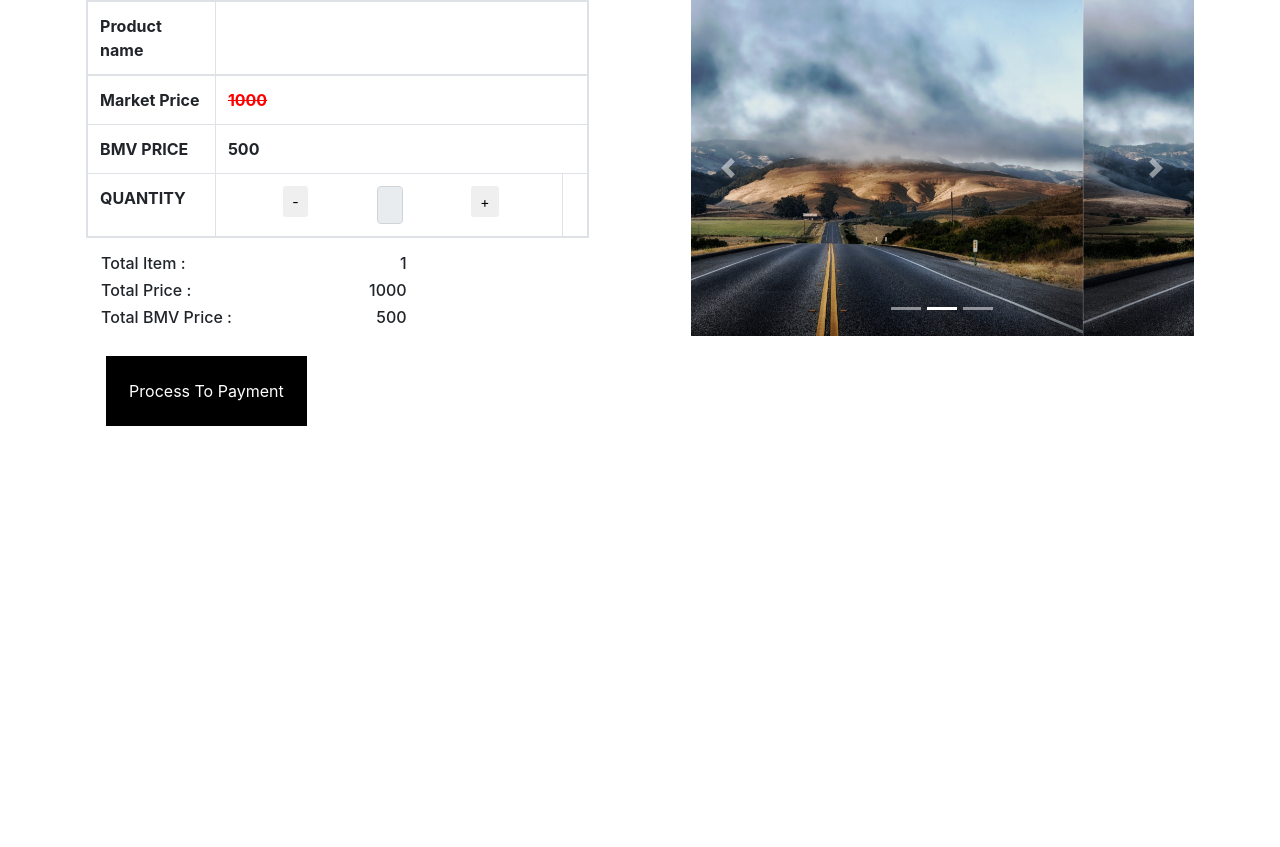
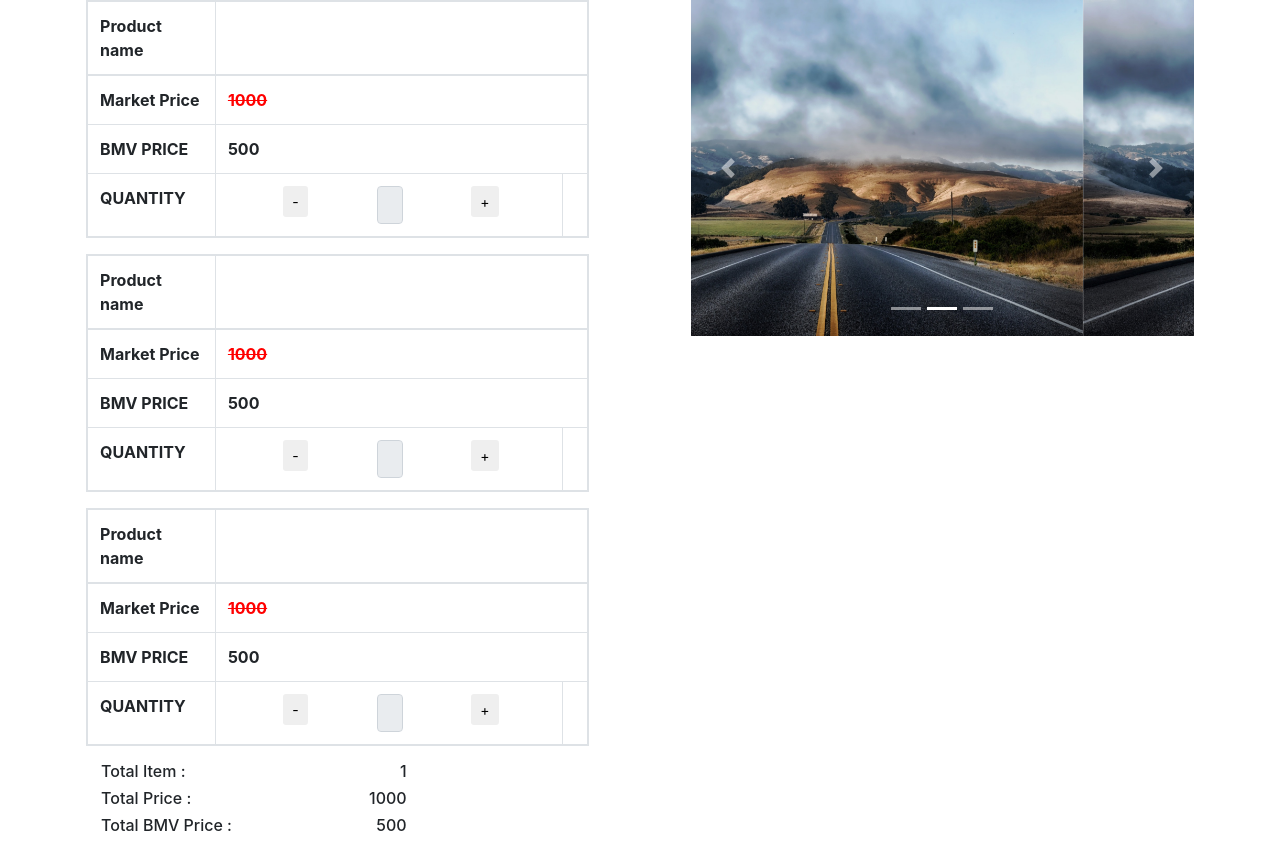
Before and after one commit to nakshCoder/bookVoucher, a plain HTML site: page index.html in a window 1280 px wide. Shown: the top 847 px of the page. Before the commit the page ends 800 px from the top, so only its background shows below. Drawn offline with nearby package versions, Linux system fonts and the light colour scheme.

Commit message:
added some cart

```diff
--- a/index.html
+++ b/index.html
@@ -104,6 +104,142 @@
               </tr>
             </tbody>
           </table>
+
+          <!-- second -->
+          <table class="table table-bordered table table-responsive">
+            <thead>
+              <tr>
+                <th>Product name</th>
+                <th colspan="8"></th>
+              </tr>
+            </thead>
+            <tbody>
+              <tr>
+                <th>Market Price</th>
+                <th colspan="8"><del style="color: red">1000</del></th>
+              </tr>
+              <tr>
+                <th>BMV PRICE</th>
+                <th colspan="8">500</th>
+              </tr>
+              <tr>
+                <th>QUANTITY</th>
+                <th>
+                  <div>
+                    <div class="row">
+                      <div class="col-sm-2">
+                        <input
+                          type="submit"
+                          name="ctl00$ContentPlaceHolder1$CartRepeater$ctl00$btn_decrease"
+                          value="-"
+                          id="ContentPlaceHolder1_CartRepeater_btn_decrease_0"
+                          class="btn btn-sm default"
+                        />
+                      </div>
+                      <div class="col-sm-2">
+                        <input
+                          name="ctl00$ContentPlaceHolder1$CartRepeater$ctl00$txt_qty"
+                          type="text"
+                          value="1"
+                          id="ContentPlaceHolder1_CartRepeater_txt_qty_0"
+                          disabled="disabled"
+                          class="aspNetDisabled form-control"
+                        />
+                      </div>
+                      <div class="col-sm-2">
+                        <input
+                          type="submit"
+                          name="ctl00$ContentPlaceHolder1$CartRepeater$ctl00$btn_increase"
+                          value="+"
+                          id="ContentPlaceHolder1_CartRepeater_btn_increase_0"
+                          class="btn btn-sm default"
+                        />
+                      </div>
+                    </div>
+                  </div>
+                </th>
+                <th>
+                  <a
+                    onclick="return confirm('Are you sure, Do You want to delete');"
+                    id="ContentPlaceHolder1_CartRepeater_btn_delete_0"
+                    title="Delete"
+                    href="javascript:__doPostBack('ctl00$ContentPlaceHolder1$CartRepeater$ctl00$btn_delete','')"
+                  >
+                    <i class="fa fa-2x fa-trash"></i>
+                  </a>
+                </th>
+              </tr>
+            </tbody>
+          </table>
+
+          <!-- third -->
+
+          <table class="table table-bordered table table-responsive">
+            <thead>
+              <tr>
+                <th>Product name</th>
+                <th colspan="8"></th>
+              </tr>
+            </thead>
+            <tbody>
+              <tr>
+                <th>Market Price</th>
+                <th colspan="8"><del style="color: red">1000</del></th>
+              </tr>
+              <tr>
+                <th>BMV PRICE</th>
+                <th colspan="8">500</th>
+              </tr>
+              <tr>
+                <th>QUANTITY</th>
+                <th>
+                  <div>
+                    <div class="row">
+                      <div class="col-sm-2">
+                        <input
+                          type="submit"
+                          name="ctl00$ContentPlaceHolder1$CartRepeater$ctl00$btn_decrease"
+                          value="-"
+                          id="ContentPlaceHolder1_CartRepeater_btn_decrease_0"
+                          class="btn btn-sm default"
+                        />
+                      </div>
+                      <div class="col-sm-2">
+                        <input
+                          name="ctl00$ContentPlaceHolder1$CartRepeater$ctl00$txt_qty"
+                          type="text"
+                          value="1"
+                          id="ContentPlaceHolder1_CartRepeater_txt_qty_0"
+                          disabled="disabled"
+                          class="aspNetDisabled form-control"
+                        />
+                      </div>
+                      <div class="col-sm-2">
+                        <input
+                          type="submit"
+                          name="ctl00$ContentPlaceHolder1$CartRepeater$ctl00$btn_increase"
+                          value="+"
+                          id="ContentPlaceHolder1_CartRepeater_btn_increase_0"
+                          class="btn btn-sm default"
+                        />
+                      </div>
+                    </div>
+                  </div>
+                </th>
+                <th>
+                  <a
+                    onclick="return confirm('Are you sure, Do You want to delete');"
+                    id="ContentPlaceHolder1_CartRepeater_btn_delete_0"
+                    title="Delete"
+                    href="javascript:__doPostBack('ctl00$ContentPlaceHolder1$CartRepeater$ctl00$btn_delete','')"
+                  >
+                    <i class="fa fa-2x fa-trash"></i>
+                  </a>
+                </th>
+              </tr>
+            </tbody>
+          </table>
+
           <div class="row">
             <div class="col-sm-4">
               <h4 style="text-align: left">Total Item :</h4>
```
